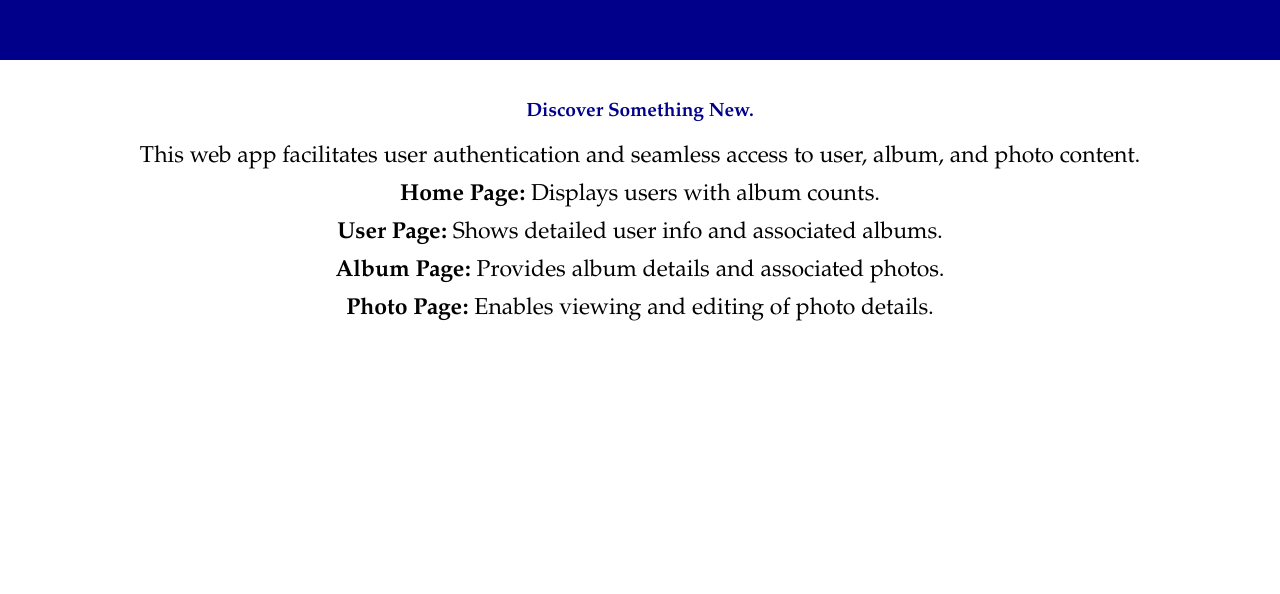
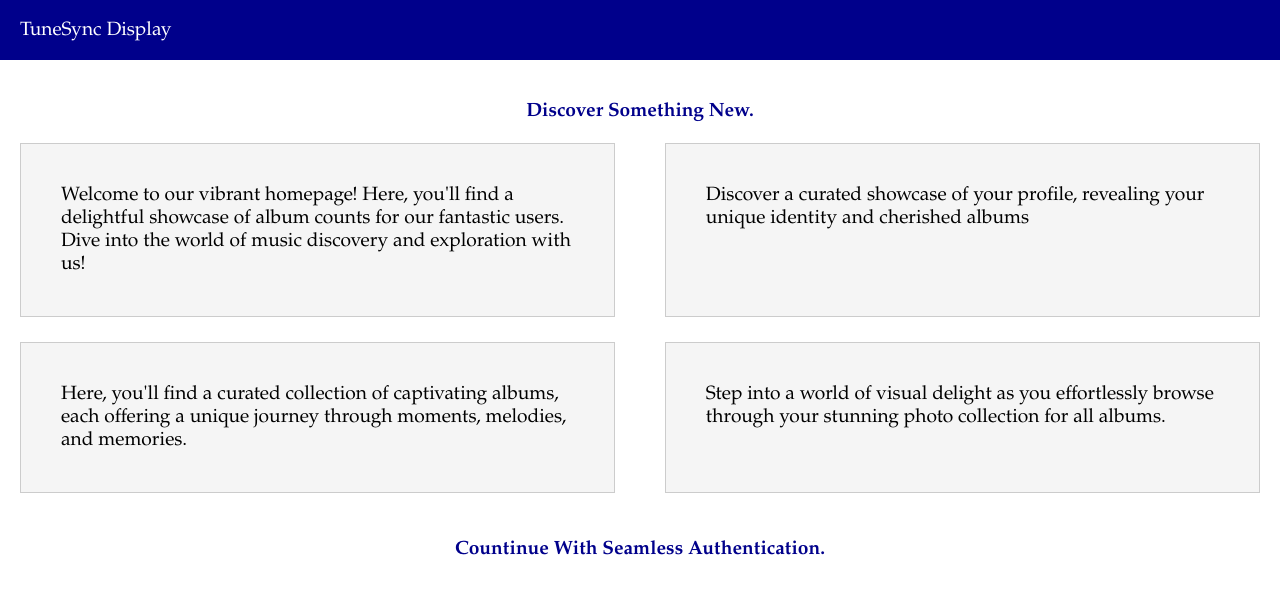
Before and after one commit to kennedy-ben/React-App, a React (Create React App) app: page /#/ in a window 1280 px wide. Shown: the top 594 px of the page. Built offline with nearby package versions, Linux system fonts and the light colour scheme.

Commit message:
Created new landing page

```diff
--- a/src/pages/Header/Header.js
+++ b/src/pages/Header/Header.js
@@ -11,6 +11,9 @@ export const Header = () => {
   };
   return (
     <div className="header" data-testid="header-component">
+      <div className="header-left">
+        <span className="slogan">WELCOME</span>
+      </div>
       <div className="header-right">
         <Link data-testid="users-link" to="/state">
           Users
--- a/src/pages/index.css
+++ b/src/pages/index.css
@@ -1,7 +1,7 @@
-@import url('https://fonts.googleapis.com/css2?family=Roboto:wght@400;700&display=swap');
+@import url("https://fonts.googleapis.com/css2?family=Roboto:wght@400;700&display=swap");
 
 .login-page {
-  font-family: 'Roboto', sans-serif;
+  font-family: "Roboto", sans-serif;
 }
 
 .custom-header {
@@ -13,25 +13,22 @@
   padding: 10px 20px;
 }
 
-.logo-text {
-  font-size: 4px;
-  margin: 0;
+.icon-container {
+  margin-right: 10px;
 }
 
-.login-container {
-  display: flex;
-  align-items: center;
+.icon-image {
+  width: 30px;
+  height: auto;
 }
-
 .google-login-button {
   color: white;
   border: none;
   padding: 10px 20px;
   border-radius: 5px;
   cursor: pointer;
+  justify-content: flex-end;
 }
-
-
 
 .content {
   display: flex;
@@ -66,9 +63,44 @@
   font-size: 1.2em;
 }
 
-
 h1,
 p {
   font-family: Garamond, serif;
   font-size: 1.2em;
 }
+
+.home-page_cards {
+  display: flex;
+  flex-direction: column;
+}
+
+.row {
+  display: flex;
+  justify-content: space-between;
+  margin-bottom: 25px;
+}
+
+.home-page_card {
+  background: whitesmoke;
+  width: 48%;
+  padding: 40px;
+  border: 1px solid #ccc;
+  box-sizing: border-box;
+}
+
+@media (max-width: 480px) {
+  .home-page_card {
+    background: whitesmoke;
+    width: 48%;
+    padding: 10px;
+    border: 1px solid #ccc;
+  }
+}
+.login-card {
+  display: flex;
+  justify-content: center;
+}
+.text {
+  display: flex;
+  justify-content: center;
+}
--- a/src/pages/index.js
+++ b/src/pages/index.js
@@ -22,7 +22,8 @@ function Index() {
   return (
     <div className="login-page">
       <header className="custom-header">
-        <div className="login-container">
+        <div className="icon-container">TuneSync Display</div>
+        <div>
           <GoogleOAuthProvider clientId="745853430499-24j63n4428u21ti4u8pvnuoritrfc7c4.apps.googleusercontent.com">
             <GoogleLogin
               className="google-login-button"
@@ -35,25 +36,41 @@ function Index() {
       <main className="content">
         <h1>Discover Something New.</h1>
 
-        <p>
-          This web app facilitates user authentication and seamless access to
-          user, album, and photo content.
-        </p>
-        <p>
-          <strong>Home Page:</strong> Displays users with album counts.
-        </p>
-        <p>
-          <strong>User Page:</strong> Shows detailed user info and associated
-          albums.
-        </p>
-        <p>
-          <strong>Album Page:</strong> Provides album details and associated
-          photos.
-        </p>
-        <p>
-          <strong>Photo Page:</strong> Enables viewing and editing of photo
-          details.
-        </p>
+        <div className="home-page_cards">
+          <div className="row">
+            <div className="home-page_card">
+              Welcome to our vibrant homepage! Here, you'll find a delightful
+              showcase of album counts for our fantastic users. Dive into the
+              world of music discovery and exploration with us!{" "}
+            </div>
+            <div className="home-page_card">
+              Discover a curated showcase of your profile, revealing your unique
+              identity and cherished albums{" "}
+            </div>
+          </div>
+          <div className="row">
+            <div className="home-page_card">
+              Here, you'll find a curated collection of captivating albums, each
+              offering a unique journey through moments, melodies, and memories.{" "}
+            </div>
+            <div className="home-page_card">
+              Step into a world of visual delight as you effortlessly browse
+              through your stunning photo collection for all albums.{" "}
+            </div>
+          </div>
+          <div className="text">
+            <h1>Countinue With Seamless Authentication.</h1>
+          </div>
+          <div className="login-card">
+            <GoogleOAuthProvider clientId="745853430499-24j63n4428u21ti4u8pvnuoritrfc7c4.apps.googleusercontent.com">
+              <GoogleLogin
+                className="google-login-button"
+                onSuccess={handleLoginSuccess}
+                onError={handleLoginError}
+              />
+            </GoogleOAuthProvider>
+          </div>
+        </div>
       </main>
     </div>
   );
```
